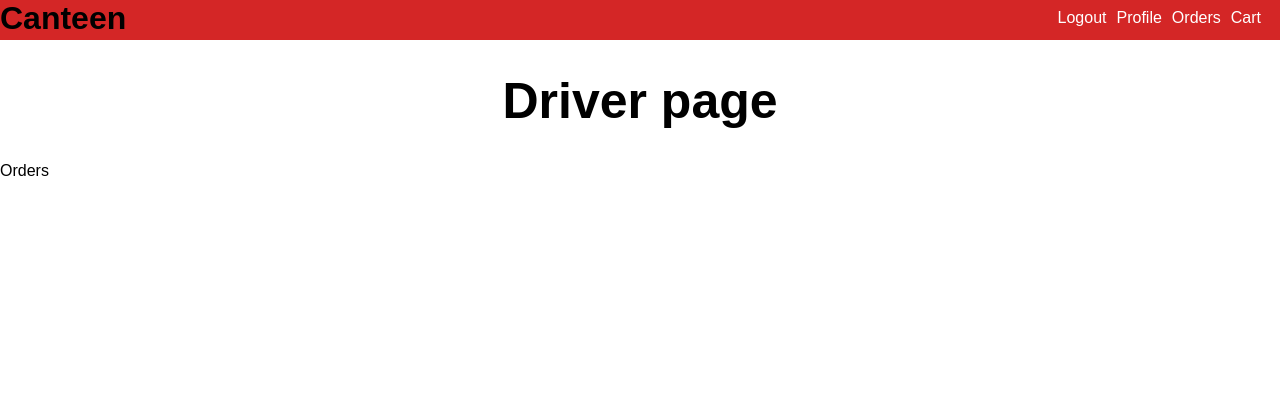
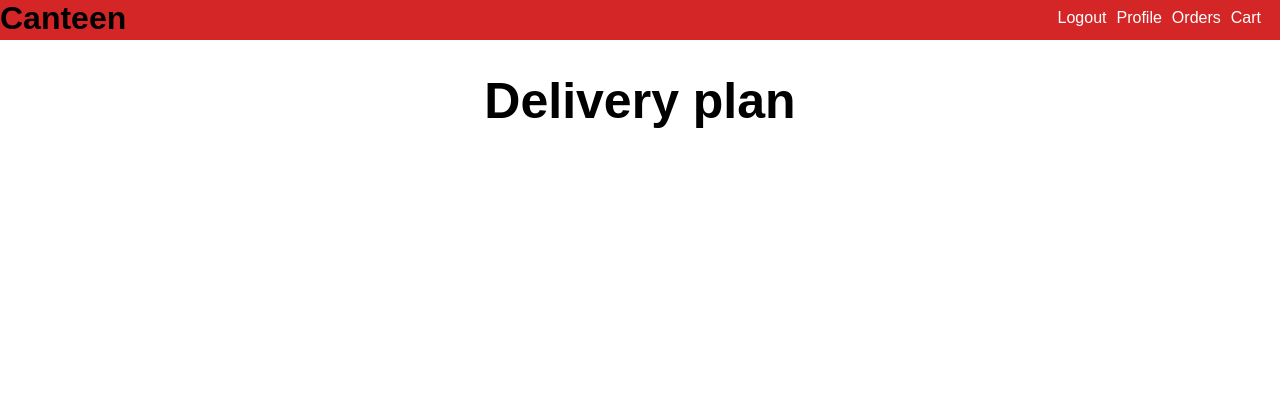
Before and after one commit to natal1H/IIS-project, a Django app: page /driver_view in a window 1280 px wide. Shown: the top 420 px of the page. Run offline with Django 3.2, Linux system fonts and the light colour scheme; a user stored in the database is signed in; data comes from the database, SQL or seed files in the repository.

Commit message:
Delivery changed

```diff
--- a/app/canteen/templates/driver_view.html
+++ b/app/canteen/templates/driver_view.html
@@ -1,10 +1,17 @@
 {% extends "base.html" %}
 
 {% block content %}
-<h2 class="page-title">Driver page</h2>
+
+
+<h2 class="page-title">Delivery plan</h2>
+
+{% comment %}
 {% if role == "d" or role == "a"%}
     <a href="food_order">Orders</a><br>
 {% endif %}
+{% endcomment %}
+
+
 
 {% for instance in driver_orders_list %}
 {{instance.id_food_order}} <a href="{%url 'deliver_order' instance.id_food_order %}">Order info</a><br>
--- a/app/canteen/views.py
+++ b/app/canteen/views.py
@@ -20,7 +20,7 @@ from django.views.generic import *
 from datetime import date
 from datetime import datetime
 
-
+from django.contrib.auth.mixins import LoginRequiredMixin
 # Create your views here.
 
 
```
